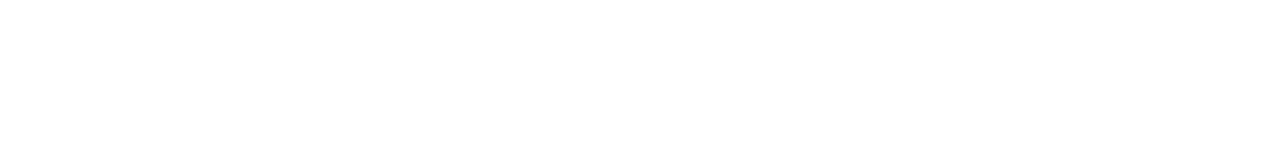
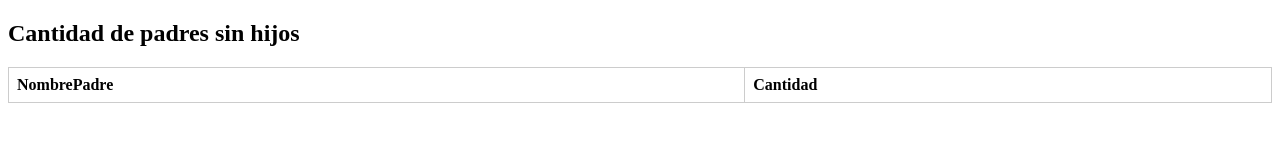
Before and after one commit to DarwinCharris/Taller-BD, a website: page public/c4.html in a window 1280 px wide. Drawn offline with Linux system fonts and the light colour scheme; no server answers.

Commit message:
Update c4.html

```diff
--- a/public/c4.html
+++ b/public/c4.html
@@ -3,9 +3,35 @@
 <head>
     <meta charset="UTF-8">
     <meta name="viewport" content="width=device-width, initial-scale=1.0">
-    <title>Consulta 4</title>
+    <title>Consulta 2</title>
+    <link rel="stylesheet" type="text/css" href="diseños/c4.css">
+    <style>
+        table {
+            width: 100%;
+            border-collapse: collapse;
+        }
+        table, th, td {
+            border: 1px solid #ccc;
+        }
+        th, td {
+            padding: 8px;
+            text-align: left;
+        }
+    </style>
 </head>
 <body>
-
+    <h2>Cantidad de padres sin hijos</h2>
+    <table>
+        <thead>
+            <tr>
+                <th>NombrePadre</th>
+                <th>Cantidad</th>
+            </tr>
+        </thead>
+        <tbody>
+            <!-- Llenar la tabla con datos dinámicamente si es necesario -->
+        </tbody>
+    </table>
+    <script src="../funciones/con4.js"></script>
 </body>
 </html>
```
